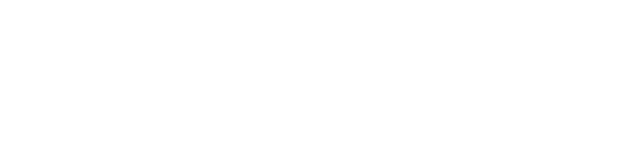
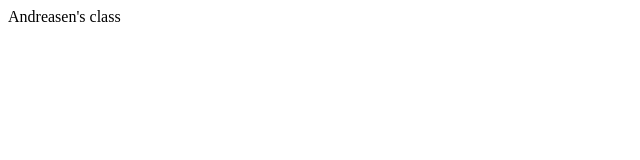
Before and after one commit to Gandreasen/Bucky20, a plain HTML site: page index.html in a window 1280 px wide. Shown: the whole page, without its empty margins (0-640 px from the left). Drawn offline with Linux system fonts and the light colour scheme.

Commit message:
Update index.html

```diff
--- a/index.html
+++ b/index.html
@@ -6,7 +6,7 @@
 </head>
 
 
-
+ Andreasen's class
 
 
 
```
